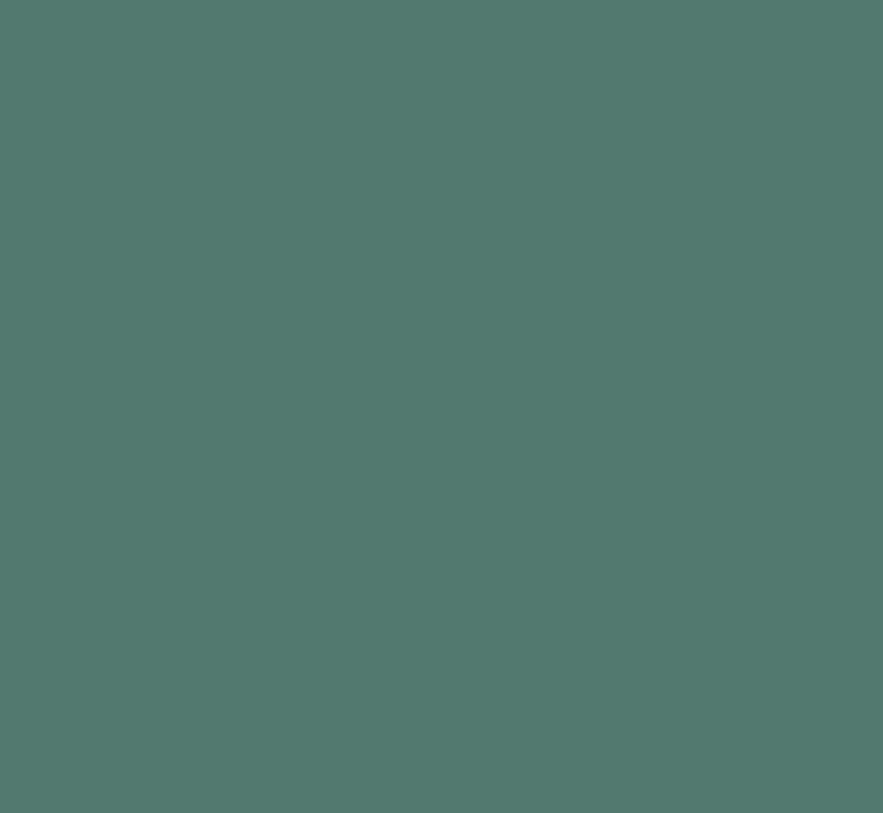
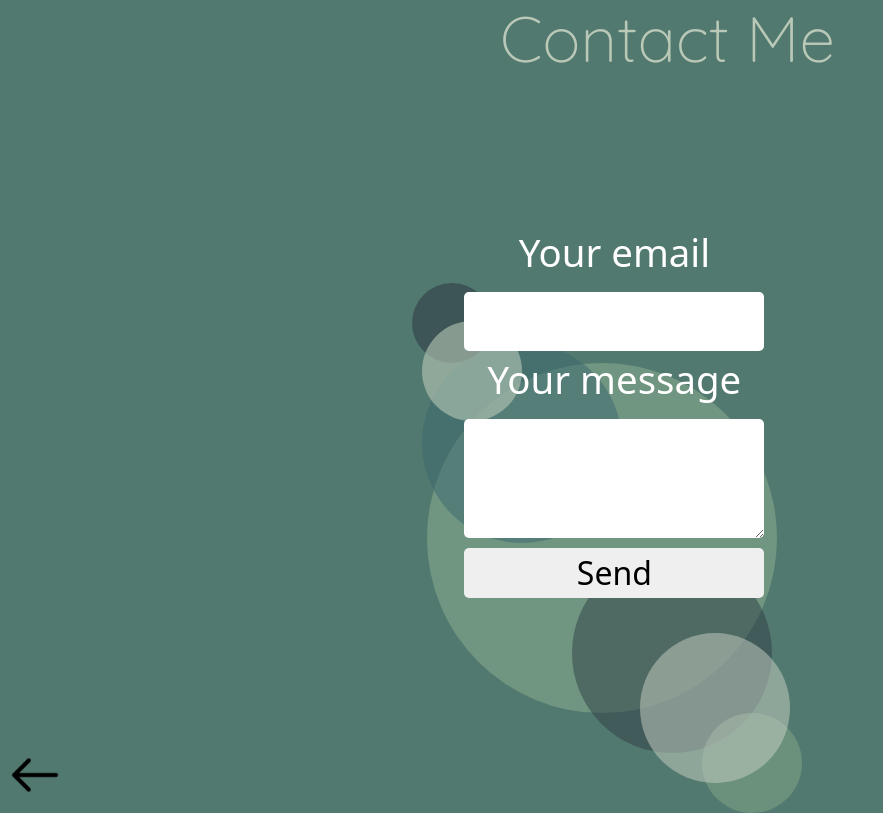
Before and after one commit to corynnem/corynne-moody, a React (Create React App) app: page /contact in a window 1280 px wide. Before the commit this address had no page. Shown: the whole page, without its empty margins (0-883 px from the left). Built offline with nearby package versions, Linux system fonts and the light colour scheme.

Commit message:
added contact page, and created grid for applications. still unsure of the direction I would like to take with the structure of the applications, but getting closer

```diff
--- a/package.json
+++ b/package.json
@@ -8,6 +8,7 @@
     "@testing-library/user-event": "^12.8.3",
     "bootstrap": "^5.1.3",
     "react": "^17.0.2",
+    "react-bootstrap": "^2.1.1",
     "react-dom": "^17.0.2",
     "react-router-dom": "^6.0.2",
     "react-scripts": "4.0.3",
--- a/src/App.js
+++ b/src/App.js
@@ -4,15 +4,14 @@ import Navigation from "./Main/Navigation/Nav";
 import Splash from "./Main/Splash";
 import About from "./Main/About";
 import Applications from "./Main/Applications";
+import Contact from './Main/Contact'
 import "./App.css";
 
 const abt = {
   marginTop: '5vh',
   marginRight: '2vw'
 }
-const applications = {
 
-}
 
 function App() {
   let body = document.querySelector("body");
@@ -38,6 +37,11 @@ function App() {
               <Applications/>
             </div>
          } />
+         <Route path="contact" element={
+            <div>
+              <Contact/>
+            </div>
+         } />
         </Routes>
       </BrowserRouter>
     </div>
--- a/src/Main/About.js
+++ b/src/Main/About.js
@@ -14,7 +14,6 @@ import "./main.css";
 
 const About = () => {
   const darkTurq = {
-    marginTop: "",
     marginLeft: ".5em",
     height: "75px",
     width: "150px",
--- a/src/Main/Carousel.jsx
+++ /dev/null
@@ -1,14 +0,0 @@
-import React from "react";
-
-
-const SlideShow = () => {
-
-
-  return (
-    <div>
-
-    </div>
-  );
-};
-
-export default SlideShow;
--- a/src/Main/Contact.js
+++ b/src/Main/Contact.js
@@ -1,15 +1,132 @@
-import React from 'react';
+import React from "react";
+import DarkTurq from "./Circles/DarkTurq";
+import SeaFoamL from "./Circles/SeaFoamL";
+import SeaFoamS from "./Circles/SeaFoamS";
+import DarkBlueL from "./Circles/DarkBlueL";
+import DarkBlueS from "./Circles/DarkBlueS";
+import LightGreen from "./Circles/LightGreen";
+import Beige from "./Circles/Beige";
+import back from "./assets/back.png";
+import URL from "../environment";
+import "./main.css";
 
 const Contact = () => {
+  const darkTurq = {
+    marginTop: "-20px",
+    marginLeft: "0px",
+    opacity: '0.5'
+  };
 
+  const seafoaml = {
+    marginTop: "750px",
+    marginLeft: "35px",
+    opacity: '0.6'
+  };
 
+  const beige = {
+    marginTop: "-180px",
+    marginLeft: "218px",
+    opacity: '0.5'
+  };
 
-    return(
-        <div>
-            <h1>Front End Web Developer</h1>
+  const green = {
+    marginTop: "-222px",
+    marginLeft: "0px",
+    opacity: '0.6'
+  };
+
+  const darkBluel = {
+    marginTop: "-160px",
+    marginLeft: "150px",
+    opacity: '0.5'
+  };
+
+  const darkBlues = {
+    marginTop: "-500px",
+    marginLeft: "-10px",
+    opacity: '0.6'
+  };
+
+  const seafoams = {
+    height: "100px",
+    width: "100px",
+    borderRadius: "100px",
+    marginTop: "-40px",
+    marginLeft: "280px",
+    opacity: '0.5'
+  };
+
+  const inputStyles = {
+    border: "0px",
+    borderRadius: "5px",
+    width: "300px",
+    marginTop: "10px",
+  };
+
+  const flexStyles = {
+    display: "flex",
+    flexDirection: "column",
+    color: "white",
+    fontSize: "larger",
+  };
+
+  return (
+    <div id="contact">
+
+       <h1 id="title" style={{marginLeft: '55px'}}>Contact Me</h1>
+      <div id="app-circles">
+        <div style={{ width: "400px", marginLeft: "-30px" }}>
+          <SeaFoamL style={seafoaml} />
         </div>
-    )
-}
+        <DarkBlueL style={darkBluel} />
 
+        <SeaFoamS style={seafoams} />
+        <Beige style={beige} />
+        <DarkBlueS style={darkBlues} />
+        <DarkTurq style={darkTurq} />
+        <LightGreen style={green} />
+      </div>
+
+      <div id="splash">
+
+      <form
+        action="https://formspree.io/f/xzbodegr"
+        method="POST"
+        style={{
+          width: "300px",
+          position: "absolute",
+          top: "28%",
+          left: "48%",
+          margin: "-0px 0 0 -150px",
+        }}
+      >
+        <label style={flexStyles}>
+          Your email
+          <input type="email" name="_replyto" style={inputStyles} />
+        </label>
+        <label style={flexStyles}>
+          Your message
+          <textarea name="message" style={inputStyles}></textarea>
+        </label>
+
+        <button type="submit" style={inputStyles}>
+          Send
+        </button>
+      </form>
+     </div>
+      <img
+        src={back}
+        style={{
+          height: "50px",
+          position: "fixed",
+          bottom: "0px",
+          left: "0px",
+          marginLeft: "10px",
+        }}
+        onClick={() => window.location.assign(`${URL}`)}
+      />
+    </div>
+  );
+};
 
 export default Contact;
--- /dev/null
+++ b/src/Main/Grid/Grid.jsx
@@ -0,0 +1,39 @@
+import React from "react";
+import "./grid.css";
+import "../main.css";
+
+const Grid = () => {
+  const projects = [
+    {
+      name: "Book Keeping API",
+      desc: "Developed for Eleven Fifty Academy curriculum meant to take topics the students were familiar with, i.e. express, and postgresql, and introduce them to querying with SQL. I was asked to research and develop an API utilizing node-postgres, an npm package that allows you to use SQL query builders to directly interface with tables in a database, to teach students the pro's and con's of using SQL vs. an ORM. This is one of the many awesome learning opportunities I had while working at Eleven Fifty, and ",
+      img_src: "",
+    },
+    {
+      name: "Task Manager API",
+      desc: "Developed for Eleven Fifty Academy curriculum meant to take topics the students were familiar with, i.e. express, and postgresql, and introduce them to querying with SQL. I was asked to research and develop an API utilizing node-postgres, an npm package that allows you to use SQL query builders to directly interface with tables in a database, to teach students the pro's and con's of using SQL vs. an ORM. This is one of the many awesome learning opportunities I had while working at Eleven Fifty, and ",
+      img_src: "",
+    },
+  ];
+
+  return (
+    <div id="outer-container">
+      <div id="apps">
+        <div class="app">ONE</div>
+        <div class="app">TWO</div>
+        <div class="app">THREE</div>
+        <div class="app">FOUR</div>
+        <div class="app">FIVE</div>
+        <div class="app">SIX</div>
+        <div class="app">SEVEN</div>
+        <div class="app">EIGHT</div>
+        <div class="app">NINE</div>
+        <div class="app">TEN</div>
+        <div class="app">ELEVEN</div>
+        <div class="app">TWELVE</div>
+      </div>
+    </div>
+  );
+};
+
+export default Grid;
--- /dev/null
+++ b/src/Main/Grid/grid.css
@@ -0,0 +1,32 @@
+#outer-container {
+    padding: 3rem;
+}
+
+
+.app {
+    background-color: var(--dark-turqoise);
+    color: white;
+    padding: 1rem;
+    height: 300px;
+    width: 400px;
+    margin-right: 1vw;
+
+  }
+
+  #apps {
+    max-width: 1200px;
+    margin: 0 auto;
+    display: grid;
+    grid-gap: 1rem;
+    /* margin-left: -0vw; */
+  }
+
+  /* Screen larger than 600px? 2 column */
+  @media (min-width: 600px) {
+    #apps { grid-template-columns: repeat(2, 1fr);}
+  }
+
+  /* Screen larger than 900px? 3 columns */
+  @media (min-width: 900px) {
+    #apps { grid-template-columns: repeat(3, 1fr); }
+  }
--- a/src/Main/Navigation/nav.css
+++ b/src/Main/Navigation/nav.css
@@ -20,14 +20,12 @@
   #cancelIcon {
     position: absolute;
     left: 20px;
-    /* top: -100px; */
-    /* margin-top: 50px;/ */
   }
   nav {
     right: 0px;
     display: none;
     position: fixed;
-    transition: 0.7s;
+    /* transition: 0.7s; */
     position: absolute;
     top: 30%;
     left: 50%;
@@ -38,6 +36,7 @@
     color: var(--light-green);
     width: 180px;
     height: 20px;
+    font-family: 'Quicksand';
   }
   .link:hover {
     color: var(--light-green);
@@ -46,9 +45,6 @@
     font-size: 6vh;
     margin-bottom: 3vh;
   }
-  /* h5 {
-        font-size: 10em;
-    } */
 }
 
 /* Tablet and Mid-Sized Screen */
@@ -71,6 +67,7 @@
     color: var(--light-green);
     width: 180px;
     height: 20px;
+    font-family: 'Quicksand';
   }
   .link:hover {
     color: var(--light-green);
--- a/src/Main/main.css
+++ b/src/Main/main.css
@@ -9,17 +9,21 @@
   }
 }
 
-#main, #about, #applications {
+#main,
+#about,
+#applications,
+#title {
   animation: fadeIn 0.75s;
 }
 
-#name, #title, #abt-desc {
-  font-family: 'Quicksand';
+#name,
+#title,
+#abt-desc {
+  font-family: "Quicksand";
 }
 
-
 /* Phone and Small-Sized Screen */
-@media only screen and (max-width: 1024px) {
+@media only screen and (max-width: 900px) {
   #name {
     font-size: 2.4em;
     color: var(--light-green);
@@ -32,7 +36,7 @@
   #title {
     color: var(--light-green);
     margin-right: 15vw;
-    font-size: 4rem;
+    font-size: 3.5rem;
   }
   #abt-desc {
     width: 75%;
@@ -45,10 +49,52 @@
   }
 
   #app-circles {
-    margin-top: -90vh;
-    margin-left: -3vw;
+    /* margin-top: -600px; */
+    margin-left: 0vw;
+    position: absolute;
+    top: -210px;
+    left: 50%;
+    transform: translate(-50%, -50%);
+
   }
+}
+/* #app-circles {
+  margin-top: -100px;
+} */
 
+/* Phone and Small-Sized Screen */
+@media only screen and (min-width: 901px) and (max-width: 1024px) {
+  #name {
+    font-size: 2.1em;
+    margin-left: 4em;
+    color: var(--light-green);
+    margin-bottom: 2em;
+    margin-top: 2em;
+  }
+  #splash {
+    font-size: 2em;
+    padding: 4%;
+  }
+  #title {
+    color: var(--light-green);
+    font-size: 4em;
+    /* margin-top: -0.3em; */
+  }
+  #abt-desc {
+    width: 80vw;
+    margin-left: 10%;
+    margin-top: -5em;
+    font-size: 2em;
+    font-weight: bolder;
+  }
+  #app-circles {
+    /* margin-top: -600px; */
+    margin-top: 3vw;
+    position: absolute;
+    top: -18%;
+    left: 50%;
+    transform: translate(-50%, -50%);
+  }
 }
 
 /* Tablet and Mid-Sized Screen */
@@ -81,7 +127,6 @@
     margin-top: -58vh;
     margin-left: 33vw;
   }
-
 }
 
 /* Laptops and Large-Sized Screen */
@@ -92,7 +137,7 @@
     color: var(--light-green);
     margin-bottom: 1em;
     margin-top: 3vh;
-    font-family: 'Quicksand';
+    font-family: "Quicksand";
   }
   #splash {
     font-size: 2em;
@@ -101,20 +146,22 @@
   #title {
     color: var(--light-green);
     font-size: 4em;
-    font-family: 'Quicksand';
+    font-family: "Quicksand";
   }
   #abt-desc {
     width: 80vw;
     margin-left: 10%;
     margin-top: -5em;
     font-size: 2em;
-    font-family: 'Quicksand';
+    font-family: "Quicksand";
   }
 
   #app-circles {
     margin-top: -58vh;
     margin-left: 37vw;
   }
+}
 
-
+:focus {
+  outline: none;
 }
```
Also changed, not shown: src/Main/Applications.js (+4 -60 lines), 1 other file (tests, documents, lock files or other folders).
